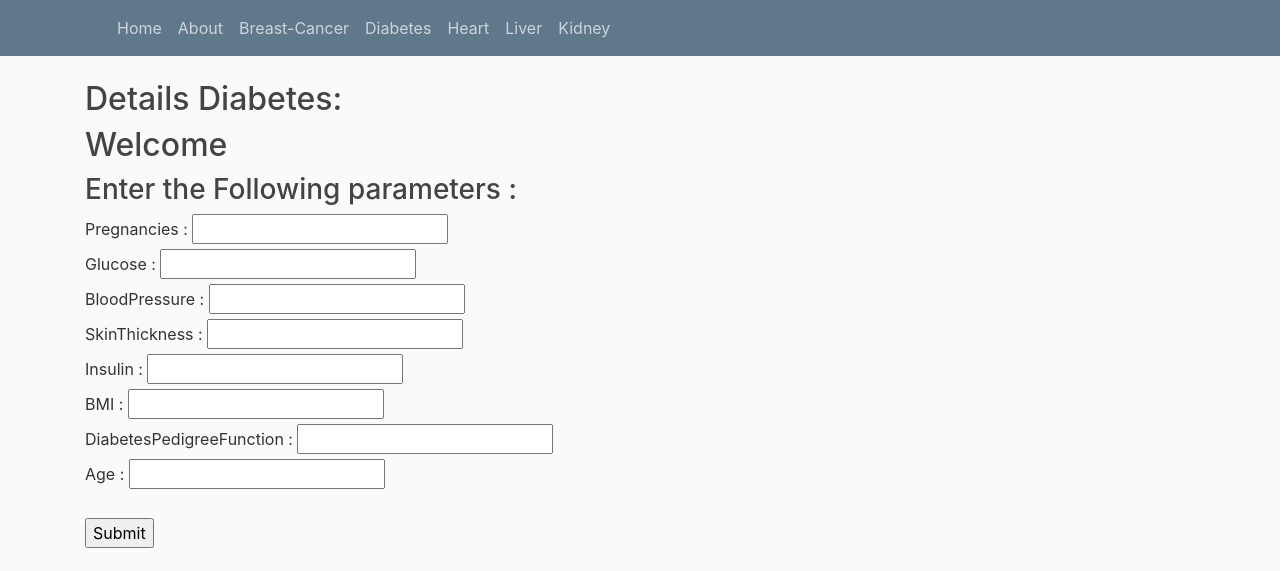
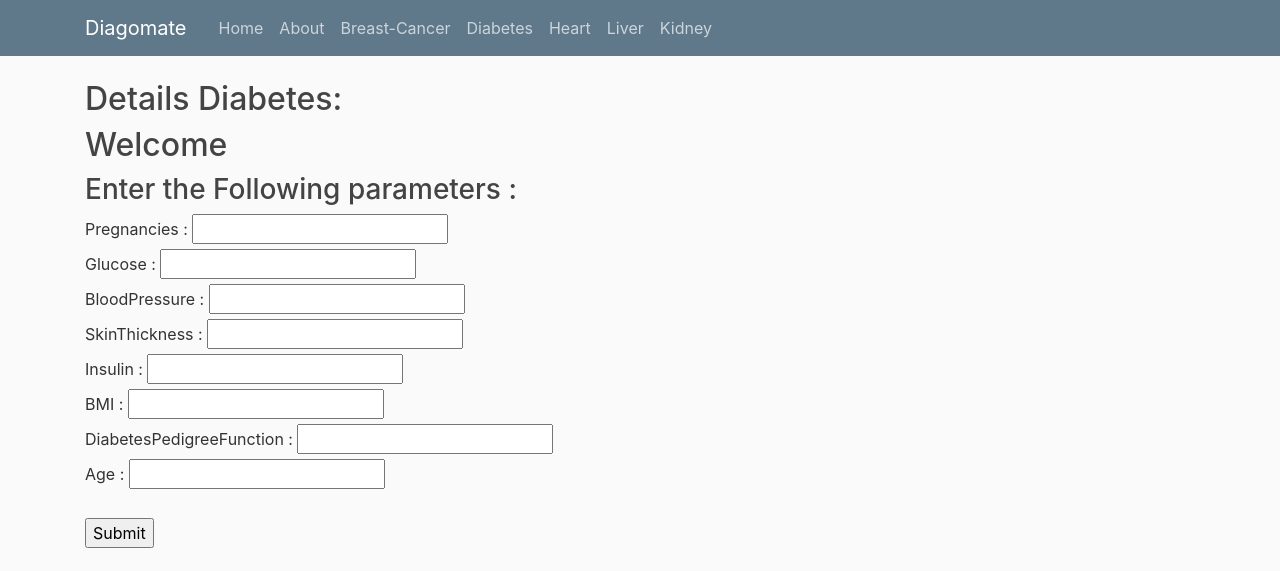
Before and after one commit to Jaybagrecha/Medical_app, a Flask app: page /diabetes in a window 1280 px wide. Shown: the top 571 px of the page. Run offline with Flask 2, Linux system fonts and the light colour scheme; some libraries are stand-ins or nearby versions.

Commit message:
Update diabetes.html

```diff
--- a/template/diabetes.html
+++ b/template/diabetes.html
@@ -26,7 +26,7 @@
     <header class="site-header">
   <nav class="navbar navbar-expand-md navbar-dark bg-steel fixed-top">
     <div class="container">
-      <a class="navbar-brand mr-4" href="/"></a>
+      <a class="navbar-brand mr-4" href="/">Diagomate</a>
       <button class="navbar-toggler" type="button" data-toggle="collapse" data-target="#navbarToggle" aria-controls="navbarToggle" aria-expanded="false" aria-label="Toggle navigation">
         <span class="navbar-toggler-icon"></span>
       </button>
```
